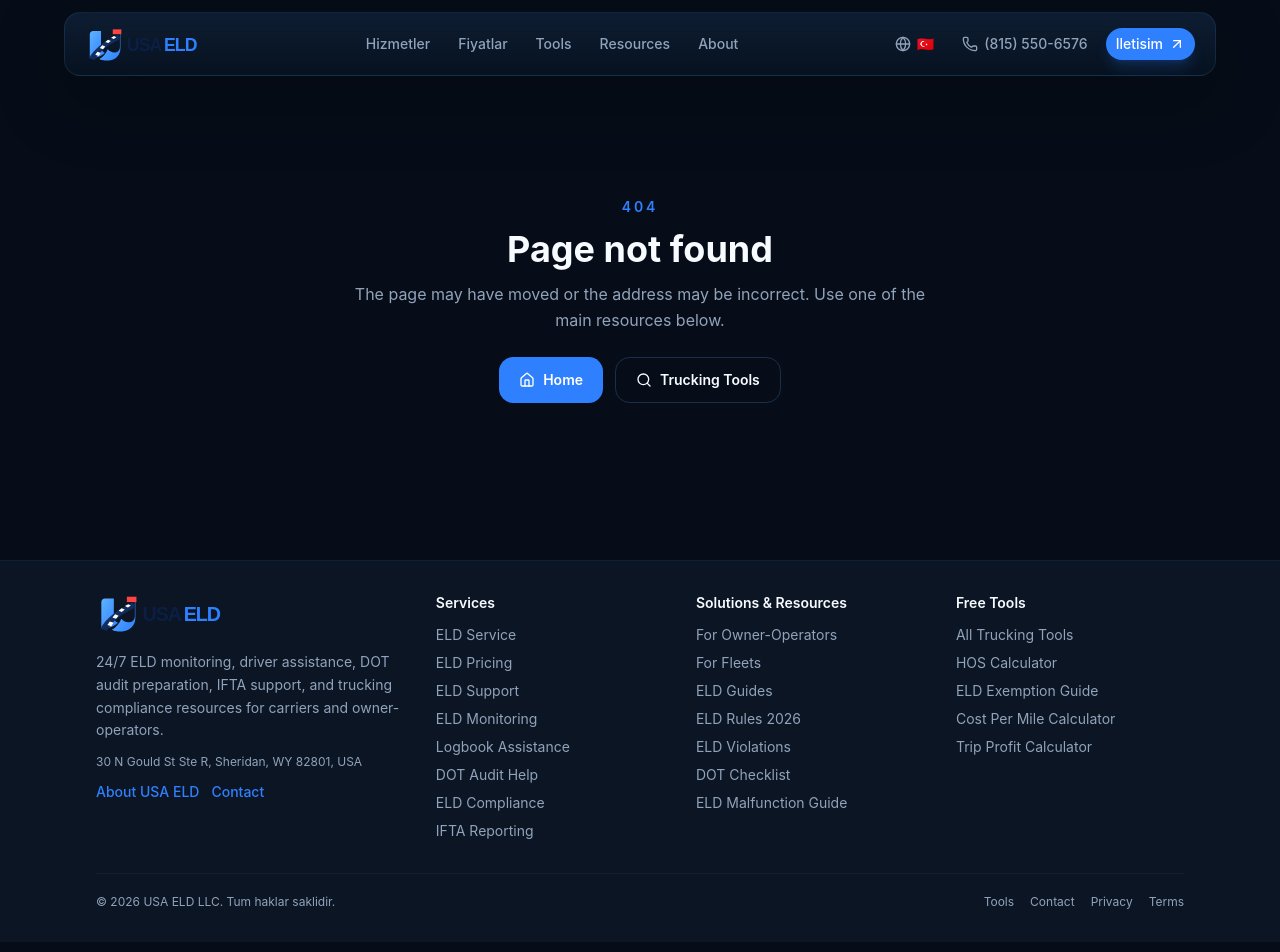
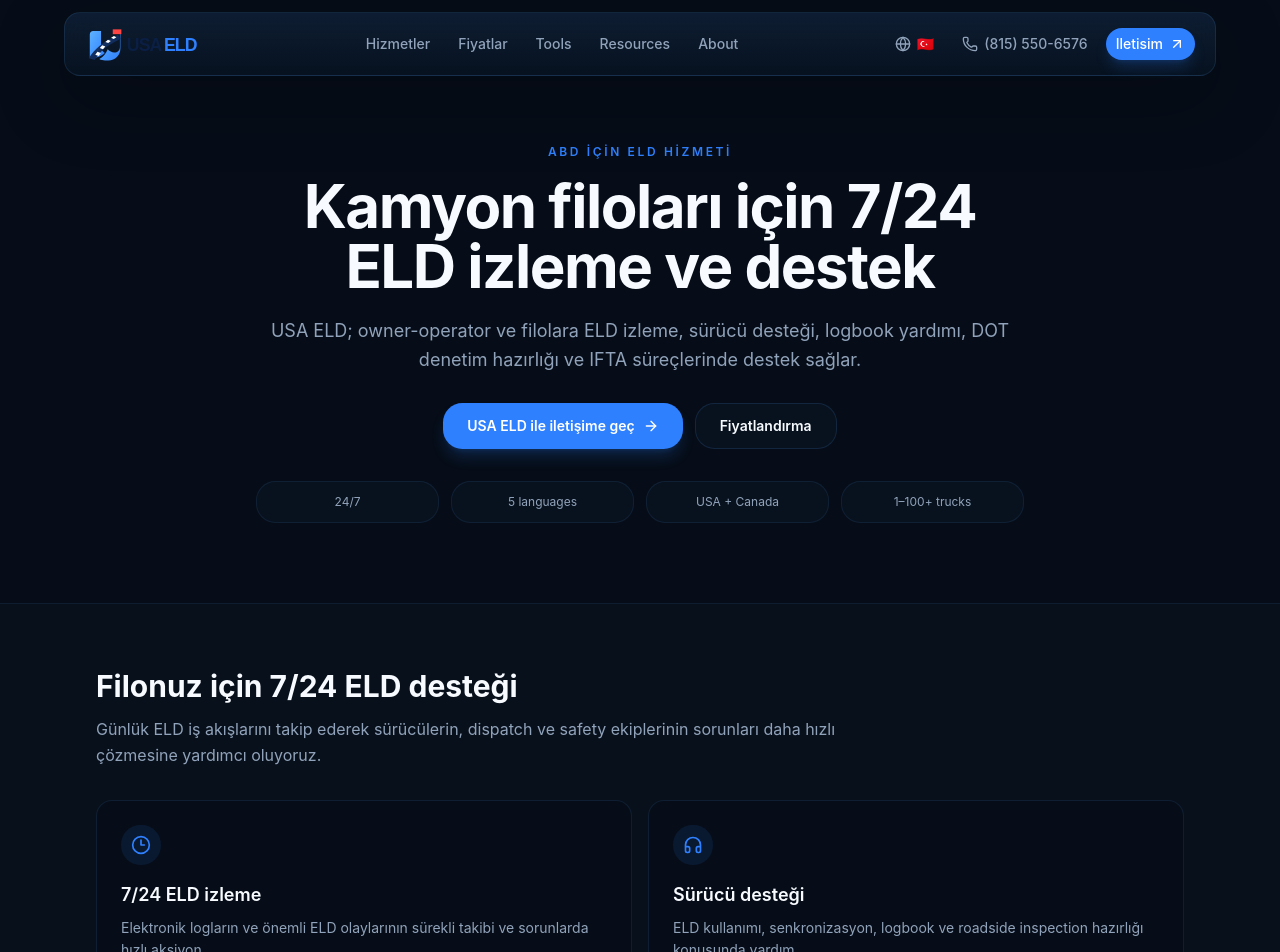
Before and after one commit to owerlord3121/eldusallc, a Next.js app: page /tr in a window 1280 px wide. Before the commit this address had no page. Shown: the top 952 px of the page. Built offline with nearby package versions, Linux system fonts and the light colour scheme.

Commit message:
Add Turkish SEO landing page

```diff
--- /dev/null
+++ b/app/tr/page.tsx
@@ -0,0 +1,23 @@
+import type { Metadata } from "next"
+import { LocalizedSeoLanding } from "@/components/localized-seo-landing"
+
+export const metadata: Metadata = {
+  title: "Türkçe ELD Desteği | 7/24 ELD İzleme ve Filo Desteği",
+  description: "USA ELD: ABD'deki kamyon şirketleri için 7/24 ELD izleme, Türkçe sürücü desteği, logbook yardımı, HOS, DOT denetim hazırlığı ve IFTA desteği.",
+  alternates: {
+    canonical: "https://eldusallc.com/tr",
+    languages: {
+      "en-US": "https://eldusallc.com/",
+      ru: "https://eldusallc.com/ru",
+      tr: "https://eldusallc.com/tr",
+      uz: "https://eldusallc.com/uz",
+      ky: "https://eldusallc.com/ky",
+      "x-default": "https://eldusallc.com/",
+    },
+  },
+  openGraph: { type: "website", url: "https://eldusallc.com/tr", title: "USA ELD Türkçe | 7/24 ELD Desteği", description: "ABD ve Kanada'daki owner-operator ve filolar için ELD izleme ve Türkçe destek.", images: ["https://eldusallc.com/opengraph-image"] },
+}
+
+export default function TurkishPage() {
+  return <LocalizedSeoLanding locale="tr" />
+}
```
